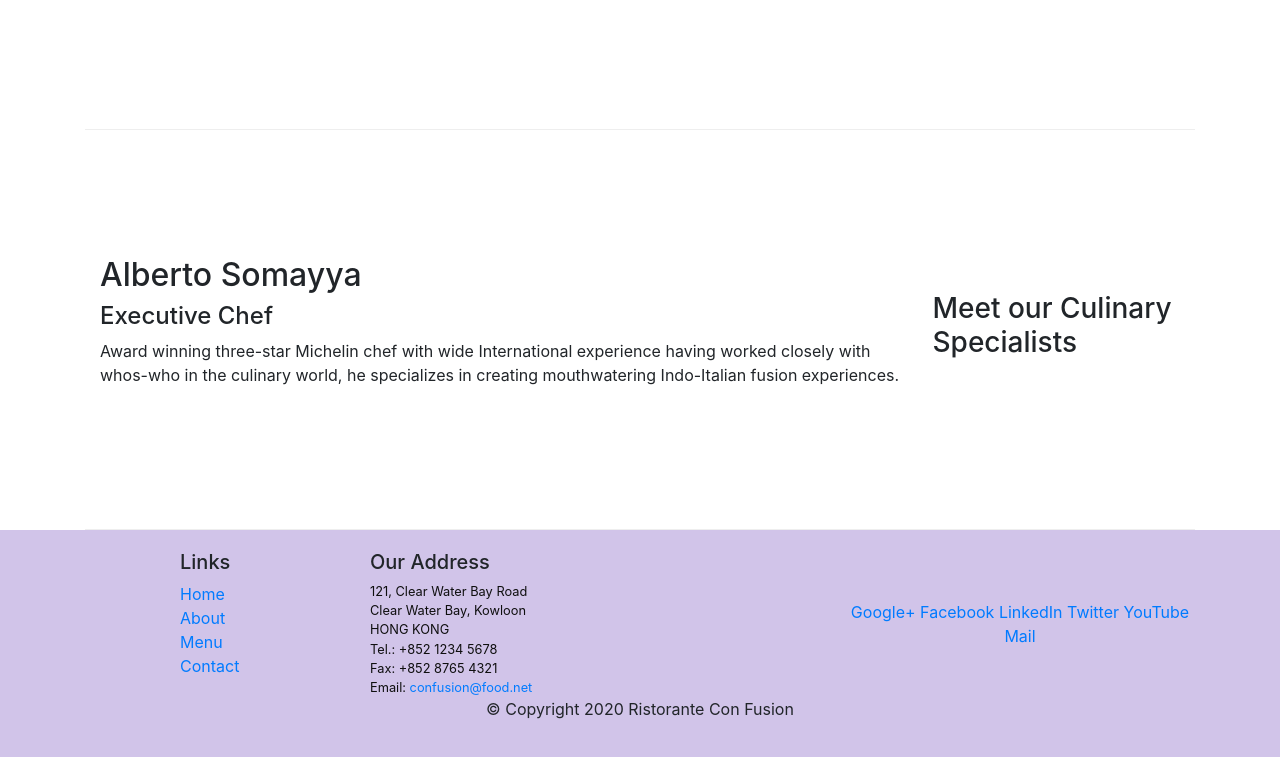
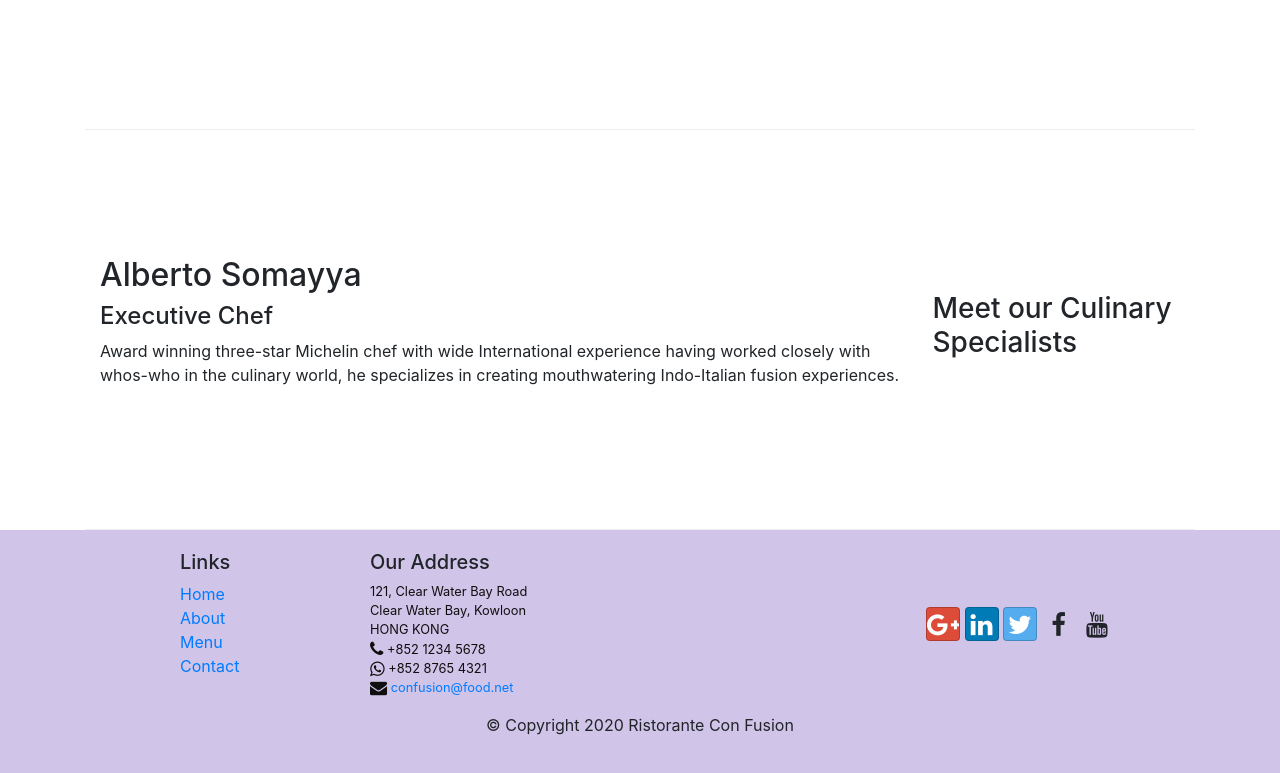
Before and after one commit to gabriel-robles/bootstrap, a website: page index.html in a window 1280 px wide. Shown: the part 1004-1777 px from the top of the page. Drawn offline with nearby package versions, Linux system fonts and the light colour scheme.

Commit message:
Icons fonts

```diff
--- a/index.html
+++ b/index.html
@@ -9,6 +9,8 @@
     <title>Ristorante Con Fusion</title>
     <!-- Bootstrap CSS -->
     <link rel="stylesheet" href="node_modules/bootstrap/dist/css/bootstrap.min.css">
+    <link rel="stylesheet" href="node_modules/font-awesome/css/font-awesome.min.css">
+    <link rel="stylesheet" href="node_modules/bootstrap-social/bootstrap-social.css">
     <link rel="stylesheet" href="css/styles.css">
 </head>
 
@@ -20,11 +22,15 @@
             </button>
             <a href="index.html" class="navbar-brand mr-auto">Ristorante Con Fusion</a>
             <div class="collapse navbar-collapse" id="Navbar">
-                <ul class="navbar-nav mr-auto">
-                    <li class="nav-item active"><a href="index.html" class="nav-link">Home</a></li>
-                    <li class="nav-item "><a href="aboutus.html" class="nav-link">About</a></li>
-                    <li class="nav-item"><a href="#" class="nav-link">Menu</a></li>
-                    <li class="nav-item"><a href="#" class="nav-link">Contact</a></li>
+                <ul class="navbar-nav mr-auto ml-5">
+                    <li class="nav-item active"><a href="index.html" class="nav-link"><span
+                                class="fa fa-home fa-lg mr-1"></span>Home</a></li>
+                    <li class="nav-item "><a href="aboutus.html" class="nav-link"><span
+                                class="fa fa-info fa-lg mr-1"></span>About</a></li>
+                    <li class="nav-item"><a href="#" class="nav-link"><span
+                                class="fa fa-list fa-lg mr-1"></span>Menu</a></li>
+                    <li class="nav-item"><a href="#" class="nav-link"><span
+                                class="fa fa-address-card fa-lg mr-1"></span>Contact</a></li>
                 </ul>
             </div>
         </div>
@@ -101,24 +107,28 @@
                         121, Clear Water Bay Road<br>
                         Clear Water Bay, Kowloon<br>
                         HONG KONG<br>
-                        Tel.: +852 1234 5678<br>
-                        Fax: +852 8765 4321<br>
-                        Email: <a href="mailto:confusion@food.net">confusion@food.net</a>
+                        <i class="fa fa-phone fa-lg"></i> +852 1234 5678<br>
+                        <i class="fa fa-whatsapp fa-lg"></i> +852 8765 4321<br>
+                        <i class="fa fa-envelope fa-lg"></i> <a href="mailto:confusion@food.net">confusion@food.net</a>
                     </address>
                 </div>
                 <div class="col-12 col-sm-4 aling align-self-center">
                     <div class="text-center">
-                        <a href="http://google.com/+">Google+</a>
-                        <a href="http://www.facebook.com/profile.php?id=">Facebook</a>
-                        <a href="http://www.linkedin.com/in/">LinkedIn</a>
-                        <a href="http://twitter.com/">Twitter</a>
-                        <a href="http://youtube.com/">YouTube</a>
-                        <a href="mailto:">Mail</a>
+                        <a href="http://google.com/+" class="btn btn-social-icon btn-google"><i
+                                class="fa fa-google-plus fa-lg"></i></a>
+                        <a href="http://www.linkedin.com/in/" class="btn btn-social-icon btn-linkedin"><i
+                                class="fa fa-linkedin fa-lg"></i></a>
+                        <a href="http://twitter.com/" class="btn btn-social-icon btn-twitter"><i
+                                class="fa fa-twitter fa-lg"></i></a>
+                        <a href="http://www.facebook.com/profile.php?id=" class="btn btn-social-icon btn-facebbok"><i
+                            class="fa fa-facebook fa-lg"></i></a>
+                        <a href="http://youtube.com/" class="btn btn-social-icon btn-youtube"><i
+                                class="fa fa-youtube fa-lg"></i></a>
                     </div>
                 </div>
             </div>
             <div class="row justify-content-center">
-                <div class="col-auto">
+                <div class="col-auto mt-3">
                     <p>© Copyright 2020 Ristorante Con Fusion</p>
                 </div>
             </div>
--- a/package.json
+++ b/package.json
@@ -14,8 +14,10 @@
     "lite-server": "^2.3.0"
   },
   "dependencies": {
-    "bootstrap": "^4.0.0",
-    "jquery": "^3.3.1",
+    "bootstrap": "^4.5.0",
+    "bootstrap-social": "^5.1.1",
+    "font-awesome": "^4.7.0",
+    "jquery": "^3.5.1",
     "popper.js": "^1.12.9"
   }
 }
```
Also changed, not shown: aboutus.html (+25 -15 lines), 1 other file.
